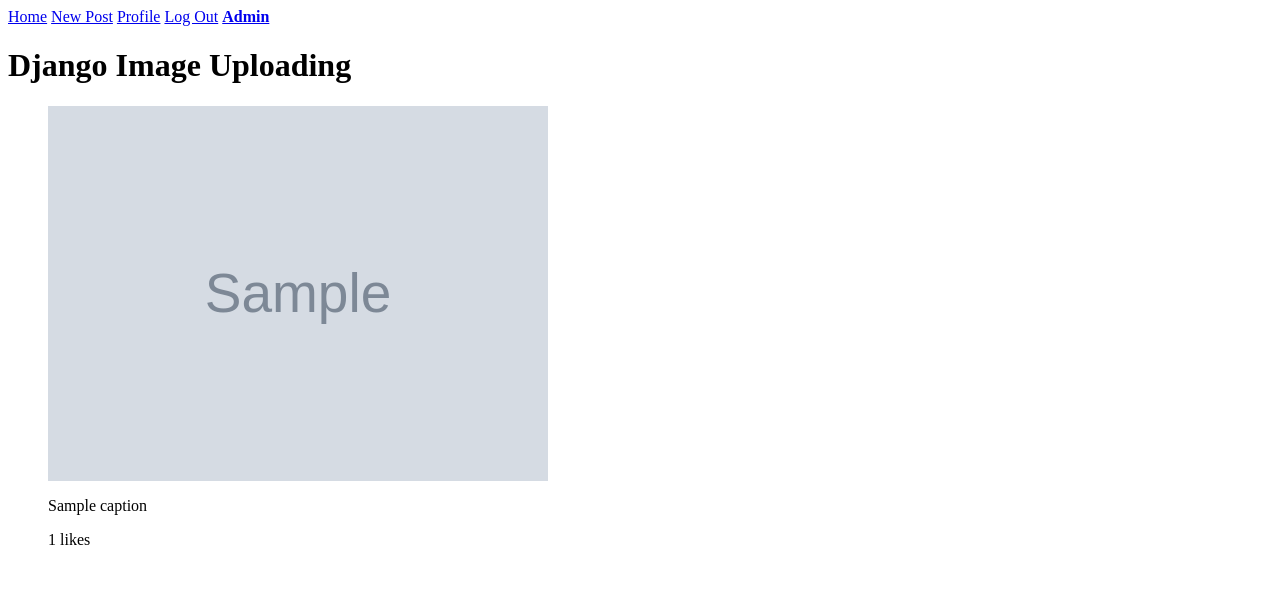
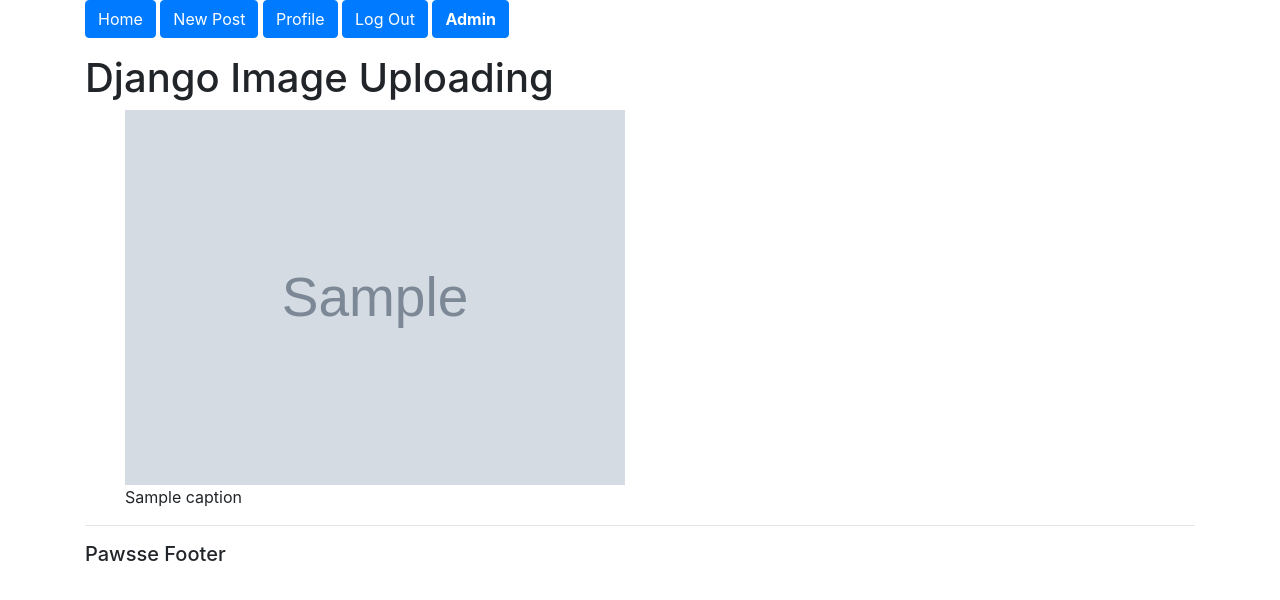
Before and after one commit to DanielSWaite190/Capstone-instagram_clone, a Django app: template templates/home_feed.html in a window 1280 px wide. Shown: the top 600 px of the page. Run offline with Django 3.2, Linux system fonts and the light colour scheme; the template is opened without the code that fills it: most values are stand-ins (such as "Sample title", 1, 10 or a date in 2020); grey boxes marked "Sample" are stand-in pictures; some libraries are stand-ins or nearby versions.

Commit message:
Created static folder to contain custom css, added bootstrap to project, reworked base.html.

```diff
--- a/instagram_clone_project/settings.py
+++ b/instagram_clone_project/settings.py
@@ -130,6 +130,9 @@ USE_TZ = True
 # https://docs.djangoproject.com/en/3.1/howto/static-files/
 
 STATIC_URL = '/static/'
+STATICFILES_DIR = [
+    os.path.join(BASE_DIR, 'static')
+]
 MEDIA_URL = '/media/'
 MEDIA_ROOT = os.path.join(BASE_DIR, 'media')
 AUTH_USER_MODEL = 'instaUser_app.Profile'
--- a/post_app/models.py
+++ b/post_app/models.py
@@ -10,6 +10,11 @@ class ImageModel(models.Model):
     )  # A
     capture_location = models.CharField(max_length=100, blank=True, null=True)
     creation_time = models.DateTimeField(default=timezone.now)
+    liked = models.ManyToManyField(
+        "instaUser_app.Profile",
+        blank=True,
+        related_name="liked"
+    )  # A
 
     def __str__(self):
         return f'{self.caption} by {self.author.display_name}'
--- a/post_app/views.py
+++ b/post_app/views.py
@@ -18,7 +18,7 @@ def like_photo_view(request, post_id):
     current_user = request.user
     redirect = request.POST.get('redirect_url', '/')
     post = ImageModel.objects.filter(id=post_id).first()
-    current_user.likes.add(post)
+    post.liked.add(current_user)
     current_user.save()
     return HttpResponseRedirect(redirect)
 
@@ -29,6 +29,6 @@ def unlike_photo_view(request, post_id):
     current_user = request.user
     redirect = request.POST.get('redirect_url', '/')
     post = ImageModel.objects.filter(id=post_id).first()
-    current_user.likes.remove(post)
+    post.liked.remove(current_user)
     current_user.save()
     return HttpResponseRedirect(redirect)
--- a/templates/base.html
+++ b/templates/base.html
@@ -1,3 +1,26 @@
+{% load static %}
+
+<!doctype html>
+<html lang="en">
+  <head>
+    <!-- Required meta tags -->
+    <meta charset="utf-8">
+    <meta name="viewport" content="width=device-width, initial-scale=1, shrink-to-fit=no">
+
+    <!-- Bootstrap CSS -->
+    <link rel="stylesheet" href="https://stackpath.bootstrapcdn.com/bootstrap/4.3.1/css/bootstrap.min.css" integrity="sha384-ggOyR0iXCbMQv3Xipma34MD+dH/1fQ784/j6cY/iJTQUOhcWr7x9JvoRxT2MZw1T" crossorigin="anonymous">
+
+    <!-- Custom CSS -->
+    <link rel="stylesheet" type="text/css" href="{% static 'css/style.css' %}">
+
+    <title>Pawsse</title>
+  </head>
+  <body>
+    <div class="container">
+        <link rel="stylesheet" href="https://stackpath.bootstrapcdn.com/bootstrap/4.3.1/css/bootstrap.min.css" integrity="sha384-ggOyR0iXCbMQv3Xipma34MD+dH/1fQ784/j6cY/iJTQUOhcWr7x9JvoRxT2MZw1T" crossorigin="anonymous">
+        <link rel="stylesheet" type="text/css" href="{% static 'css/style.css' %}">
+        <meta name="viewport" content="width=device-width, initial-scale=1, shrink-to-fit=no">
+
         <a class="btn btn-primary mb-3" href="/">Home</a>
         <a class="btn btn-primary mb-3" href="/post">New Post</a>
         <a class="btn btn-primary mb-3" href="/profile/{{request.user.id}}">Profile</a>
@@ -6,3 +29,15 @@
 
         {% block content %}
         {% endblock %}
+
+        <hr>
+        <h5> Pawsse Footer </h5>
+
+        <!-- Optional JavaScript -->
+        <!-- jQuery first, then Popper.js, then Bootstrap JS -->
+        <script src="https://code.jquery.com/jquery-3.3.1.slim.min.js" integrity="sha384-q8i/X+965DzO0rT7abK41JStQIAqVgRVzpbzo5smXKp4YfRvH+8abtTE1Pi6jizo" crossorigin="anonymous"></script>
+        <script src="https://cdnjs.cloudflare.com/ajax/libs/popper.js/1.14.7/umd/popper.min.js" integrity="sha384-UO2eT0CpHqdSJQ6hJty5KVphtPhzWj9WO1clHTMGa3JDZwrnQq4sF86dIHNDz0W1" crossorigin="anonymous"></script>
+        <script src="https://stackpath.bootstrapcdn.com/bootstrap/4.3.1/js/bootstrap.min.js" integrity="sha384-JjSmVgyd0p3pXB1rRibZUAYoIIy6OrQ6VrjIEaFf/nJGzIxFDsf4x0xIM+B07jRM" crossorigin="anonymous"></script>
+    </div>
+  </body>
+</html>
--- a/templates/home_feed.html
+++ b/templates/home_feed.html
@@ -7,17 +7,28 @@
     <a href="/photo/{{post.id}}/"><img src="{{ post.image_file.url }}" alt="{{ post.caption }}" width='500' height="px"></a> <!-- dsw -->
     <p>{{post.caption}}</p>
 
+  <!-- ana -->
     {% if request.user.is_authenticated %}
       <form method="post">
       {% csrf_token %}
-    {% if not post in request.user.likes.all %}
+      <!-- {% if not post in request.user.likes.all %} -->
+      {% if not request.user in post.liked.all %}
+
         <button name="redirect_url" value="{{request.path}}" formaction="/like/{{post.id}}/">Like</button>
       {% else %}
         <button name="redirect_url" value="{{request.path}}" formaction="/unlike/{{post.id}}/">Unlike</button>
       {% endif %}
       </form>
       {% endif %}
-    <div> {{post.author.likes.count}} likes</div>
+      <!-- <div> {{request.user.likes.count}} likes</div> -->
+
+      {% if post.liked.count == 1 %}
+        <div> {{post.liked.count}} like</div>
+      {% else %}
+        <div> {{post.liked.count}} likes</div>
+      {% endif %}
+    {% endif %}
+  <!-- ana -->
 
   {% endfor %}
 </ul>
--- /dev/null
+++ b/templates/navbar.html
@@ -0,0 +1,5 @@
+<a class="btn btn-primary mb-3" href="/">Home</a>
+<a class="btn btn-primary mb-3" href="/post">New Post</a>
+<a class="btn btn-primary mb-3" href="/profile/{{request.user.id}}">Profile</a>
+<a class="btn btn-primary mb-3" href="/logout">Log Out</a>
+<a class='btn btn-primary mb-3' href="/admin"><b>Admin</b></a>
```
Also changed, not shown: instaUser_app/models.py (+1 -6 lines), db.sqlite3 (deleted), media/images/Animaded_GIF-downsized4.gif (added), media/images/codingCat.gif (added), static/css/style.css (added). Lines whose indentation alone changed are shown as unchanged.
